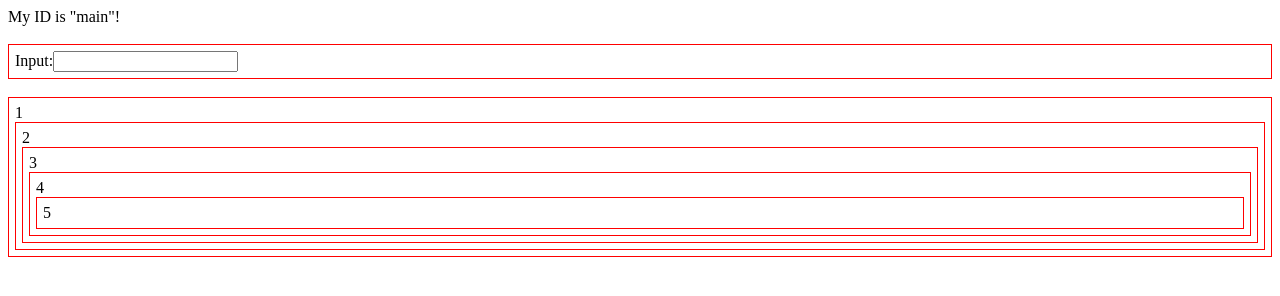
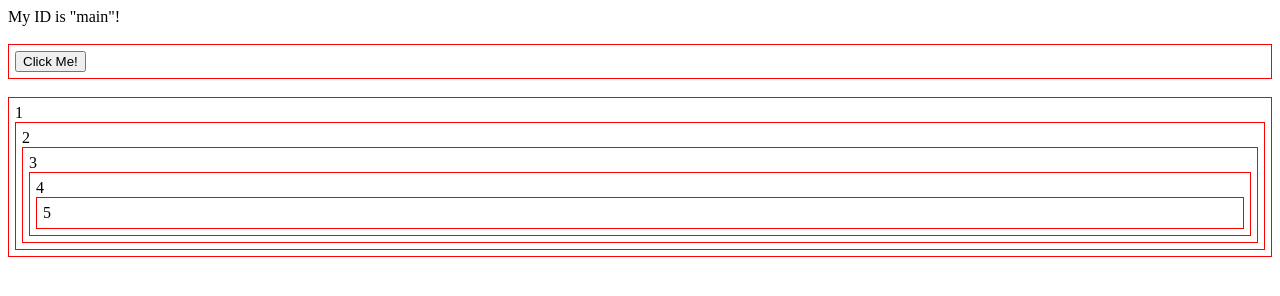
Before and after one commit to learn-co-curriculum/phase-0-javascript-events-event-listening-lab, a website: page index.html in a window 1280 px wide. Drawn offline with Linux system fonts and the light colour scheme.

Commit message:
fixes #9

```diff
--- a/index.html
+++ b/index.html
@@ -17,7 +17,7 @@
   <main id="main">My ID is "main"!</main>
   <br />
   <div>
-    <label>Input:</label><input id="input" />
+      <input id="button" type="button" value="Click Me!"/>
   </div>
   <br />
   <div>
```
Also changed, not shown: README.md.
